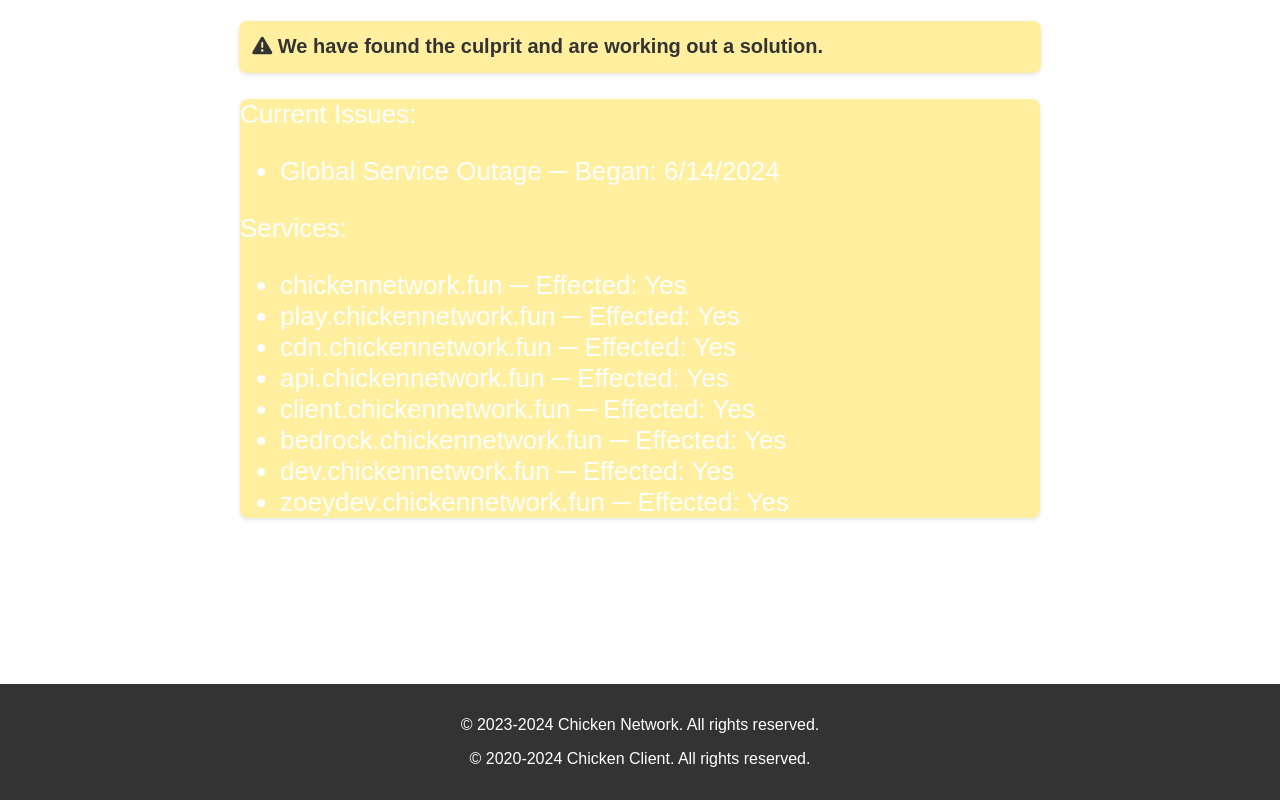
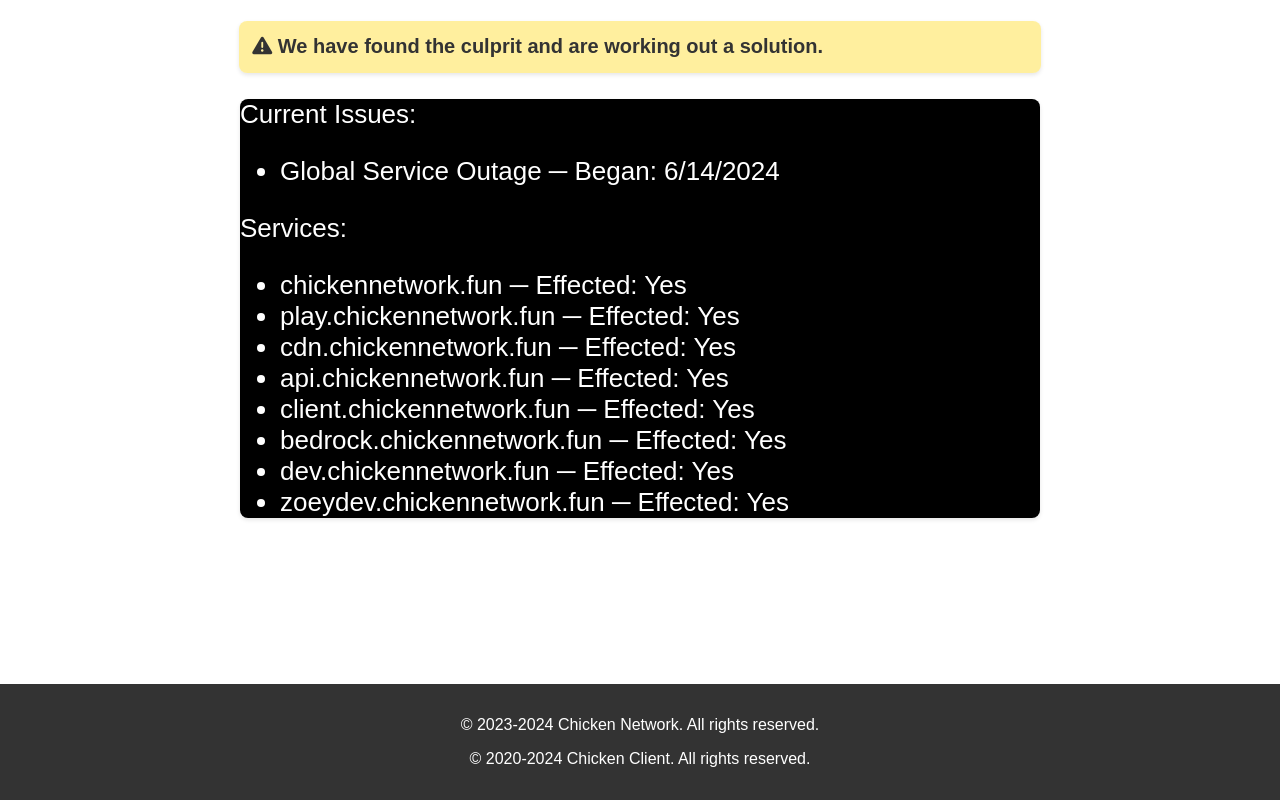
Before and after one commit to Chicken-Network/chicken-network.github.io, a plain HTML site: page index.html in a window 1280 px wide. Drawn offline with Linux system fonts and the light colour scheme.

Commit message:
Update styles.css

```diff
--- a/styles.css
+++ b/styles.css
@@ -48,7 +48,7 @@ main {
     padding: 5;
     font-size: 26px;
     color: white;
-    background-color: #ffd50061;
+    background-color: #000000;
     box-shadow: 0 2px 4px rgba(0, 0, 0, 0.1);
     border-radius: 8px;
 }
```
